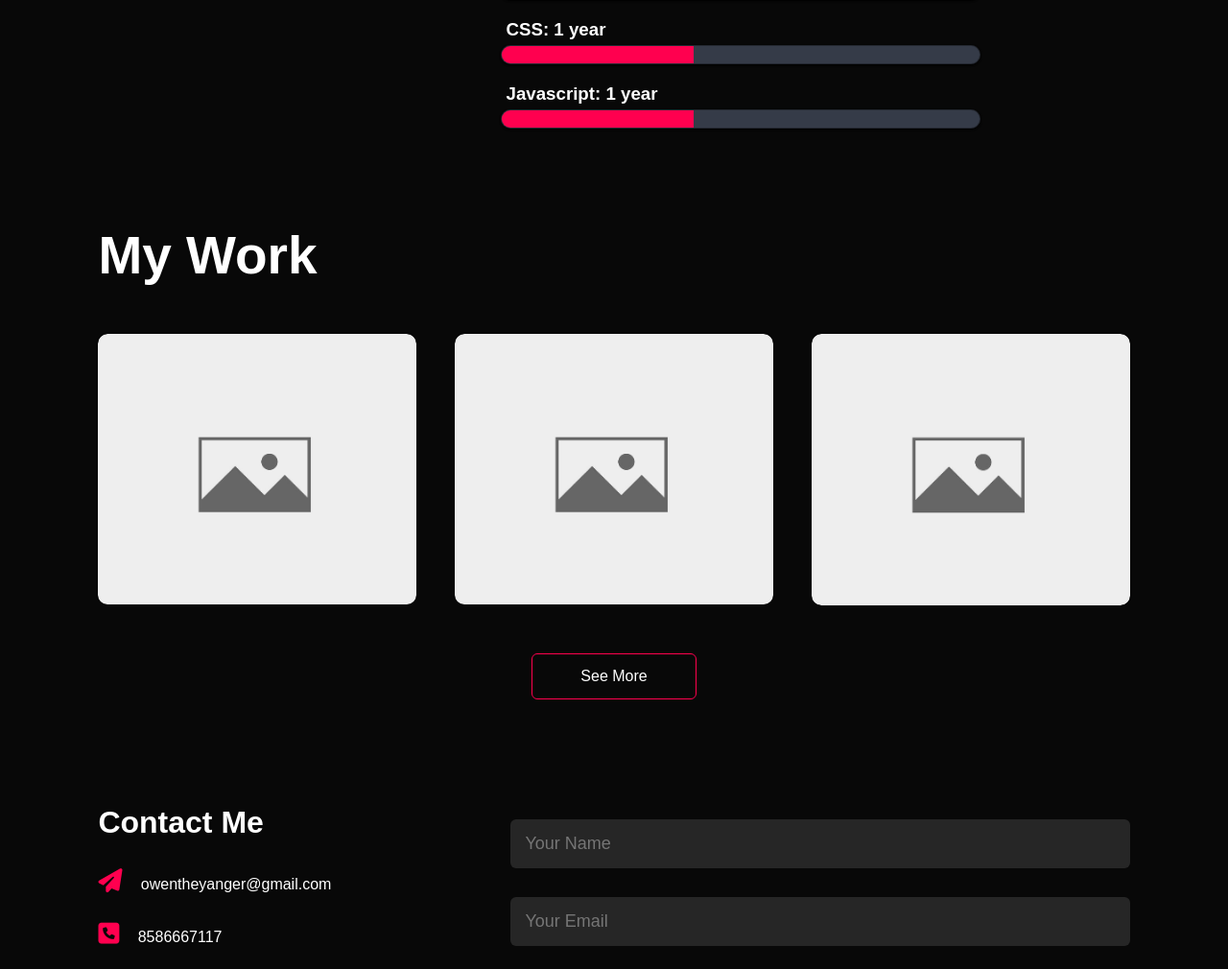
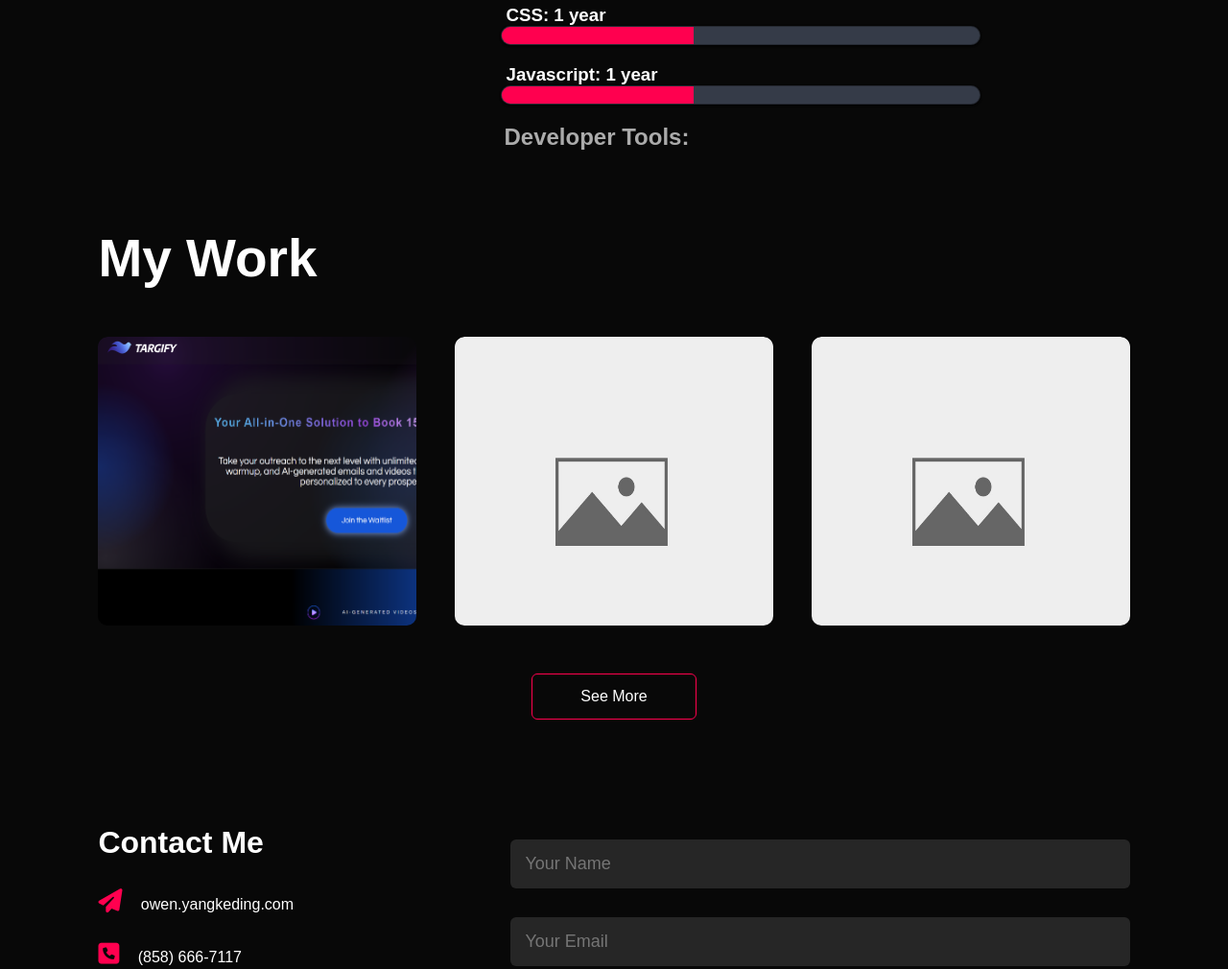
Before and after one commit to owenkyang/owenkyang.github.io, a website: page index.html in a window 1280 px wide. Shown: the part 1421-2431 px from the top of the page at 96% size. Drawn offline with Linux system fonts and the light colour scheme.

Commit message:
Modified About and Portfolio page.

```diff
--- a/index.html
+++ b/index.html
@@ -32,7 +32,7 @@
     <div class = "container">
         <div class = "row">
             <div class = "about-col-1">
-                <img src = "blank.png">
+                <img src = "pfp1.jpg">
             </div>
             <div class = "about-col-2">
                 <h1 class = "sub">About Me</h1>
@@ -66,6 +66,9 @@
                             <span class = 'bar'><span class = "JS"></span></span>
                         </li>
                     </div>
+                    <div class = "other">
+                        <h2>Developer Tools:</h2>
+                    </div>
                 </div>
                 <div class = "tab-contents" id="education">
                     <ul>
@@ -91,13 +94,16 @@
         <h1 class = "sub-title">My Work</h1>
         <div class="work-list">
             <div class = "work">
-                <img src = "blank.png">
+                <img src = "targify_pic.png">
+                <div class = perm-layer>
+
+                </div>
                 <div class = layer>
                     <h2>Targify.io</h2>
                     <p>A software that increases cold email and DM
                         conversion rates by 3-5x using personalized
                         outreach on autopilot.</p>
-                    <a href ="#"><i class="fa-solid fa-up-right-from-square"></i></a>
+                    <a href ="https://www.targify.io/"><i class="fa-solid fa-up-right-from-square"></i></a>
                 </div>
             </div>
             <div class = "work">
@@ -130,8 +136,8 @@
         <div class = "row">
             <div class ="contact-left">
                 <h1 class ="subtitle">Contact Me</h1>
-                <p><i class="fa-solid fa-paper-plane"></i> owentheyanger@gmail.com</p>
-                <p><i class="fa-solid fa-square-phone"></i> 8586667117</p>
+                <p><i class="fa-solid fa-paper-plane"></i> owen.yangkeding.com</p>
+                <p><i class="fa-solid fa-square-phone"></i> (858) 666-7117</p>
                 <div class = "social-icons">
                     <a href="https://www.linkedin.com/in/owen-keding-yang/"><i class="fa-brands fa-linkedin"></i></a>
                     <a href="https://github.com/Yangmp4"><i class="fa-brands fa-square-github"></i></a>
--- a/style.css
+++ b/style.css
@@ -266,6 +266,7 @@ h3{
     margin-top: 20px;
     color: #fff;
     padding: 0px;
+    position: relative;
 }
 
 .skill-bar li{
@@ -275,6 +276,7 @@ h3{
 }
 
 .bar{
+    margin-top: -5px;
     background: #353b48;
     display: block;
     height: 20px;
@@ -315,6 +317,9 @@ h3{
     width: 40%;
     animation: JS 3s;
     background: linear-gradient(135deg, #ff004f 0%, #ff004f 100%);
+}
+.other{
+    margin-left: -7px;
 }
 @keyframes Java{
     0%{
@@ -377,6 +382,7 @@ h3{
 }
 .work img{
     width: 100%;
+    height: 110%;
     border-radius: 10px;
     display: block;
     transition: transform 0.5s;
```
Also changed, not shown: pfp1.jpg (added), targify_pic.png (added).
